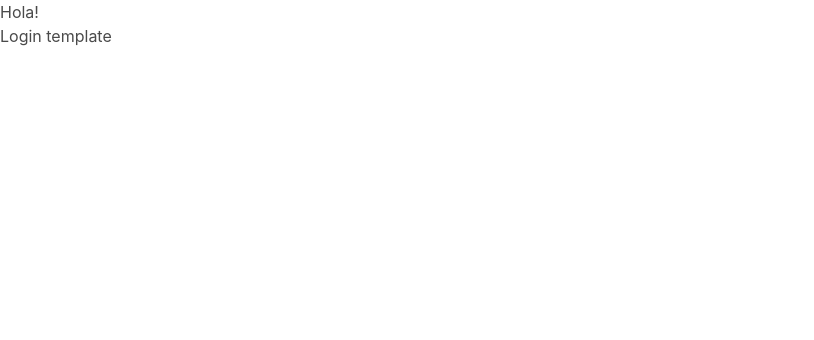
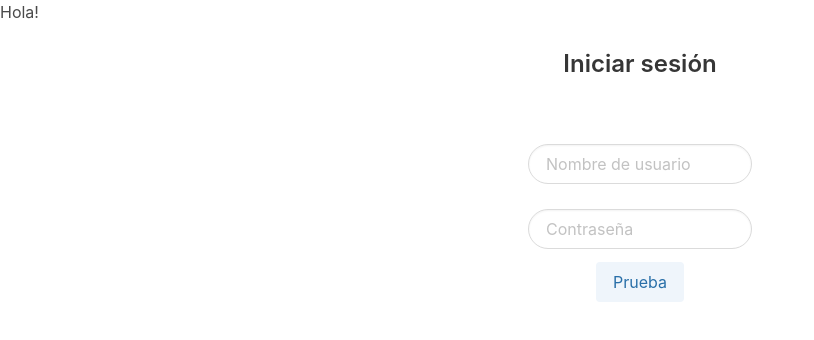
Before and after one commit to iSergio97/TFGFrontend, a Vue app: page /login in a window 1280 px wide. Shown: the top 340 px of the page, without its empty margins (0-814 px from the left). Built offline with nearby package versions, Linux system fonts and the light colour scheme.

Commit message:
[E] - Login
Añadido formulario de login y validación de campos en local, junto con los estilos básicos del sistema

```diff
--- a/src/components/Login.vue
+++ b/src/components/Login.vue
@@ -1,13 +1,70 @@
 <template>
-  <h1> Login template</h1>
+  <div class="login-body content has-text-centered">
+    <h3> {{headerLang[lang]}} </h3>
+    <form @submit.prevent="submitForm">
+      <div class="login-form">
+        <div class="login-username">
+          <div>
+            <input v-model="username" class="input is-rounded" type="text"
+                   v-bind:placeholder="usernameLang[lang]">
+          </div>
+        </div>
+        <div class="login-password">
+          <div>
+            <input v-model="password" class="input is-rounded" type="password"
+                   v-bind:placeholder="passwordLang[lang]">
+          </div>
+        </div>
+        <div class="login-button">
+          <button class="button is-info is-light"> Prueba </button>
+        </div>
+      </div>
+    </form>
+  </div>
 </template>
 
 <script>
+import { ref } from 'vue';
+import Cookie from 'js-cookie';
+
 export default {
   name: 'Login',
+  setup() {
+    const session = Cookie.get('JSESSIONID');
+    const lang = (Cookie.get('lang') !== undefined && Cookie.get('lang') < 2) ? Cookie.get('lang') : 0;
+    if (session) {
+      window.location.href = '';
+    }
+    const headerLang = ref(['Iniciar sesión', 'Login']);
+    const usernameLang = ref(['Nombre de usuario', 'Username']);
+    const passwordLang = ref(['Contraseña', 'Password']);
+    const errorLang = ref(['Debe rellenar todos los campos', 'Both inputs are required']);
+    const username = ref('');
+    const password = ref('');
+    const submitForm = () => {
+      if (username.value.trim() === '' || password.value.trim() === '') {
+        alert(errorLang.value[lang]);
+      }
+    };
+    return {
+      username,
+      usernameLang,
+      password,
+      passwordLang,
+      headerLang,
+      lang,
+      submitForm,
+    };
+  },
 };
 </script>
 
 <style scoped>
+* {
+  padding-top: 1%;
+}
 
+input {
+  width: 17.5%;
+}
 </style>
```
